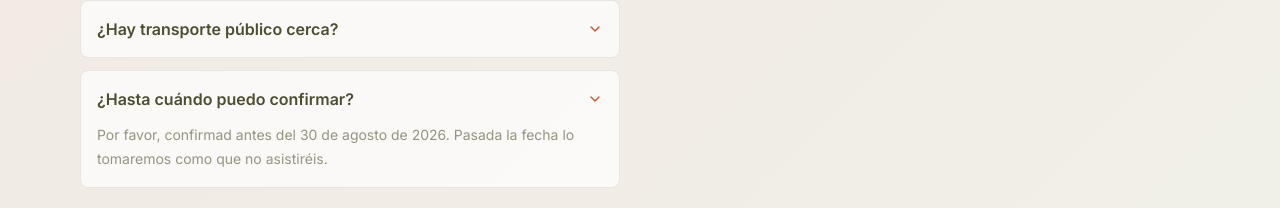
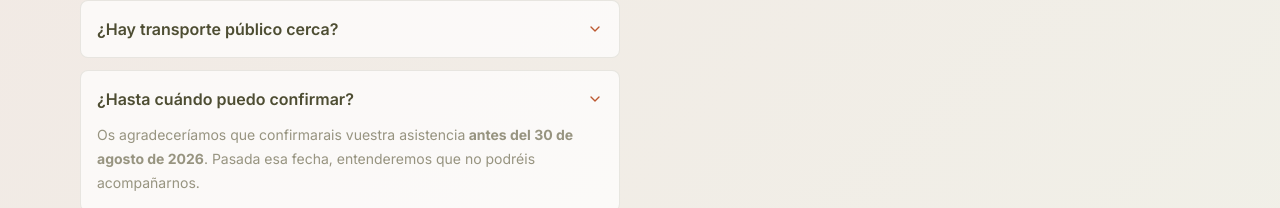
Before and after one commit to framosgo/liss-y-fer-weeding-website, a React (Vite) app in the folder apps/web/: page /faq in a window 1280 px wide. Both pictures are taken after a click on the heading "¿Hasta cuándo puedo confirmar?". Shown: the part 592-800 px from the top of the page. Built offline with nearby package versions, Linux system fonts and the light colour scheme; no server answers.

Commit message:
chore: fix faq

```diff
--- a/apps/web/src/components/sections/FaqGuestbook.tsx
+++ b/apps/web/src/components/sections/FaqGuestbook.tsx
@@ -24,10 +24,6 @@ export function FaqGuestbook() {
       '¿Hay transporte público cerca?',
       'No, solo se puede llegar en coche. Si no tienes cómo llegar, indícalo al confirmar tu asistencia seleccionando la opción de autobús. Según el número de personas interesadas, decidiremos si finalmente contratamos el servicio. Y, si se organiza, las plazas serán limitadas.',
     ],
-    [
-      '¿Hasta cuándo puedo confirmar?',
-      'Por favor, confirmad antes del 30 de agosto de 2026. Pasada la fecha lo tomaremos como que no asistiréis.',
-    ],
   ];
   return (
     <section id="faq" className="bg-linen py-20">
@@ -47,6 +43,17 @@ export function FaqGuestbook() {
                 <p className="mt-3 text-sm leading-6 text-olive/75 dark:text-white/70">{answer}</p>
               </details>
             ))}
+            <details className="rounded-lg border border-olive/15 bg-white/70 p-4 dark:bg-white/8">
+              <summary className="flex cursor-pointer list-none items-center justify-between font-semibold">
+                ¿Hasta cuándo puedo confirmar?
+                <ChevronDown className="h-4 w-4 text-terracotta" />
+              </summary>
+              <p className="mt-3 text-sm leading-6 text-olive/75 dark:text-white/70">
+                Os agradeceríamos que confirmarais vuestra asistencia
+                <strong> antes del 30 de agosto de 2026</strong>. Pasada esa fecha, entenderemos que
+                no podréis acompañarnos.
+              </p>
+            </details>
           </div>
         </div>
         <div>
```
